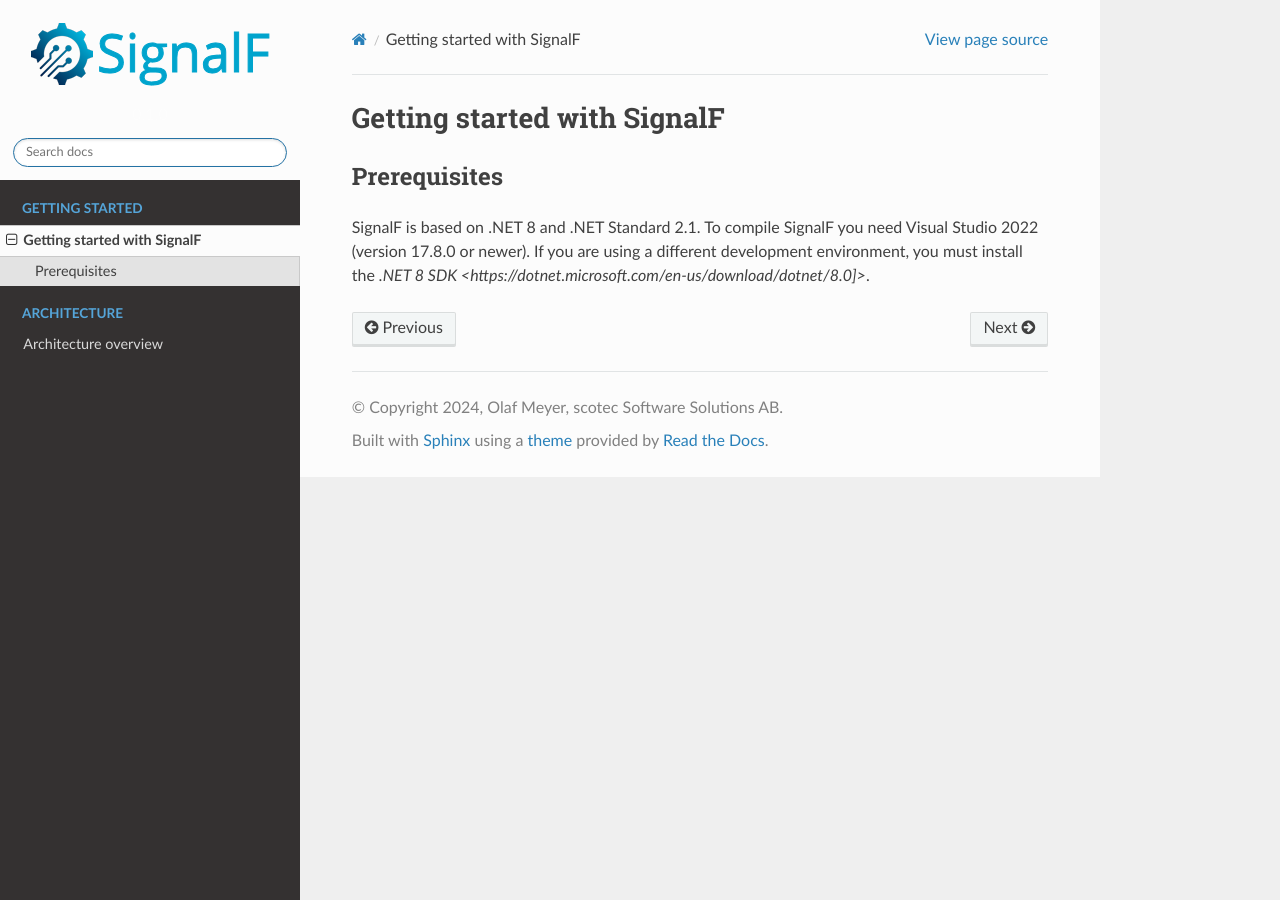
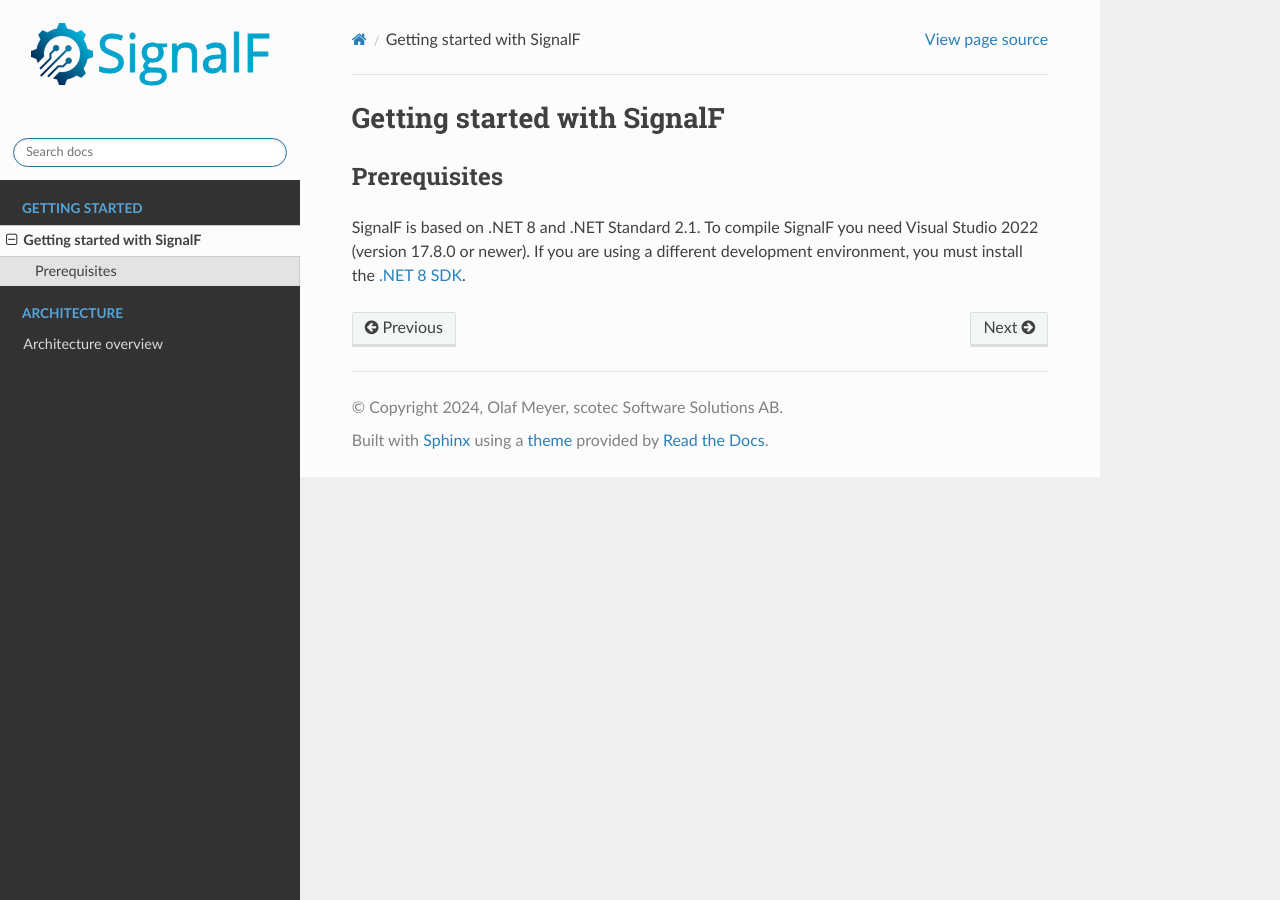
Before and after one commit to SignalF/SignalF.Documentation, a Sphinx documentation site: the page built from docs/source/getting-started/getting-started.rst, in a window 1280 px wide. Built offline with Sphinx 7.4.7 and the Read the Docs theme 2.0.0, drawn with Linux system fonts in a browser that asks for light colours.

Commit message:
Update getting-started.rst

```diff
--- a/docs/source/getting-started/getting-started.rst
+++ b/docs/source/getting-started/getting-started.rst
@@ -3,4 +3,4 @@
 
 Prerequisites
 -------------
-SignalF is based on .NET 8 and .NET Standard 2.1. To compile SignalF you need Visual Studio 2022 (version 17.8.0 or newer). If you are using a different development environment, you must install the `.NET 8 SDK <https://dotnet.microsoft.com/en-us/download/dotnet/8.0]>`.
+SignalF is based on .NET 8 and .NET Standard 2.1. To compile SignalF you need Visual Studio 2022 (version 17.8.0 or newer). If you are using a different development environment, you must install the `.NET 8 SDK <https://dotnet.microsoft.com/en-us/download/dotnet/8.0]>`_.
```
